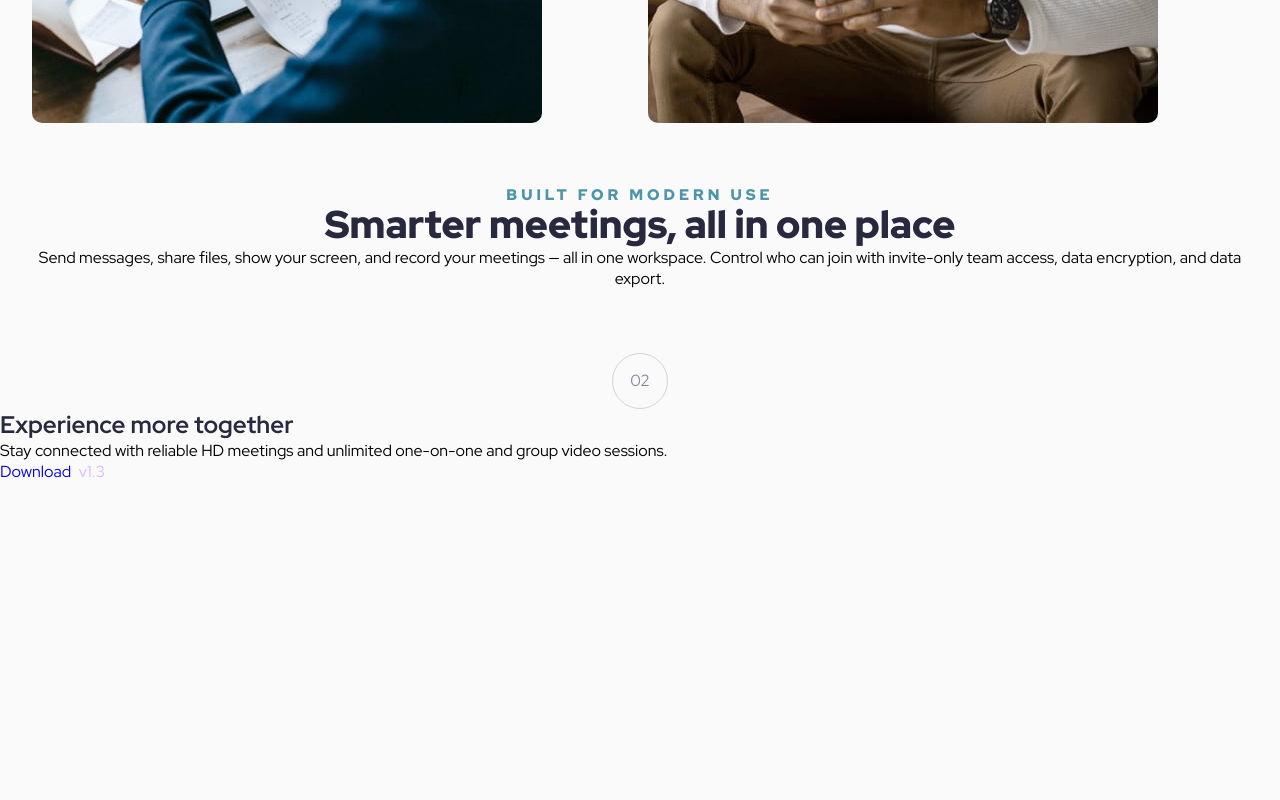
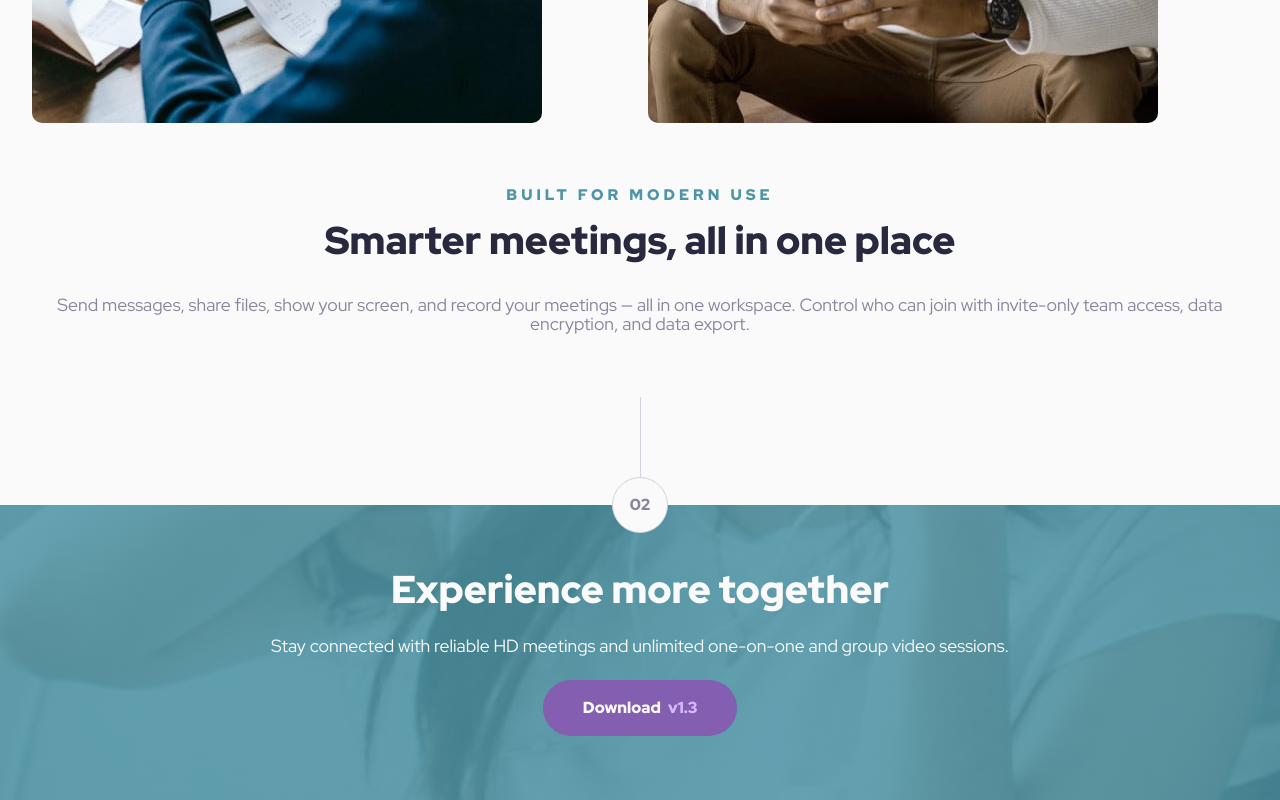
Before and after one commit to KrisvHeij/meet-landing-page, a plain HTML site: page index.html in a window 1280 px wide. Shown: the part 1838-2638 px from the top of the page. Before the commit the page ends 2320 px from the top, so only its background shows below. Drawn offline with Linux system fonts and the light colour scheme.

Commit message:
Finished footer styles

```diff
--- a/index.html
+++ b/index.html
@@ -55,9 +55,11 @@
       </section>
 
       <section class="showcase">
-        <div class="section-number-line"></div>
-        <div class="section-number">
-          <span class="text-preset-5">01</span>
+        <div class="section-number-container">
+          <div class="section-number-line"></div>
+          <div class="section-number">
+            <span class="text-preset-5">01</span>
+          </div>
         </div>
         <div class="section-img-container">
           <img
@@ -86,7 +88,7 @@
           <h2 class="section-header text-preset-2">
             Smarter meetings, all in one place
           </h2>
-          <p class="section-text">
+          <p class="section-text text-preset-4">
             Send messages, share files, show your screen, and record your
             meetings — all in one workspace. Control who can join with
             invite-only team access, data encryption, and data export.
@@ -96,16 +98,19 @@
     </main>
 
     <footer class="footer">
-      <div class="section-number">
-        <span>02</span>
+      <div class="section-number-container">
+        <div class="section-number-line"></div>
+        <div class="section-number text-preset-5">
+          <span>02</span>
+        </div>
       </div>
-      <div class="wrapper">
-        <h2 class="section-header">Experience more together</h2>
-        <p class="section-text">
+      <div class=" ">
+        <h2 class="section-header text-preset-2">Experience more together</h2>
+        <p class="section-text text-preset-4">
           Stay connected with reliable HD meetings and unlimited one-on-one and
           group video sessions.
         </p>
-        <a href="#" download="#"
+        <a class="btn btn-purple text-preset-5" href="#" download="#"
           >Download <span class="btn-purple-subtext">v1.3</span></a
         >
       </div>
--- a/styles.css
+++ b/styles.css
@@ -165,7 +165,7 @@ body {
 /* Showcase */
 .showcase {
   padding-block-start: var(--spacing-400);
-  padding-block-end: var(--spacing-800);
+  padding-block-end: 10.75rem;
   padding-inline: var(--spacing-400);
 }
 
@@ -178,6 +178,7 @@ body {
   border-radius: 50%;
   width: 3.5rem;
   height: 3.5rem;
+  background-color: var(--white);
   color: var(--slate-600);
 }
 
@@ -206,8 +207,33 @@ body {
 .section-sub-header {
   color: var(--cyan-600);
   text-transform: uppercase;
+  margin-block-end: var(--spacing-200);
 }
 
 .section-header {
   color: var(--slate-900);
+  margin-block-end: var(--spacing-400);
 }
+
+/* Footer */
+.footer {
+  position: relative;
+  padding-block: var(--spacing-800);
+  padding-inline: var(--spacing-400);
+  text-align: center;
+  background: linear-gradient(hsl(192, 37%, 48%, 0.85), hsl(192, 37%, 48%, 0.85)) , url(./assets/mobile/image-footer.jpg) center center;
+  background-size: cover;
+}
+
+.footer .section-header,
+.footer .section-text {
+  margin-block-end: var(--spacing-300);
+  color: var(--white);
+}
+
+.footer .section-number-container {
+  position: absolute;
+  top: -6.75rem;
+  left: 50%;
+  transform: translateX(-50%);
+}
```
